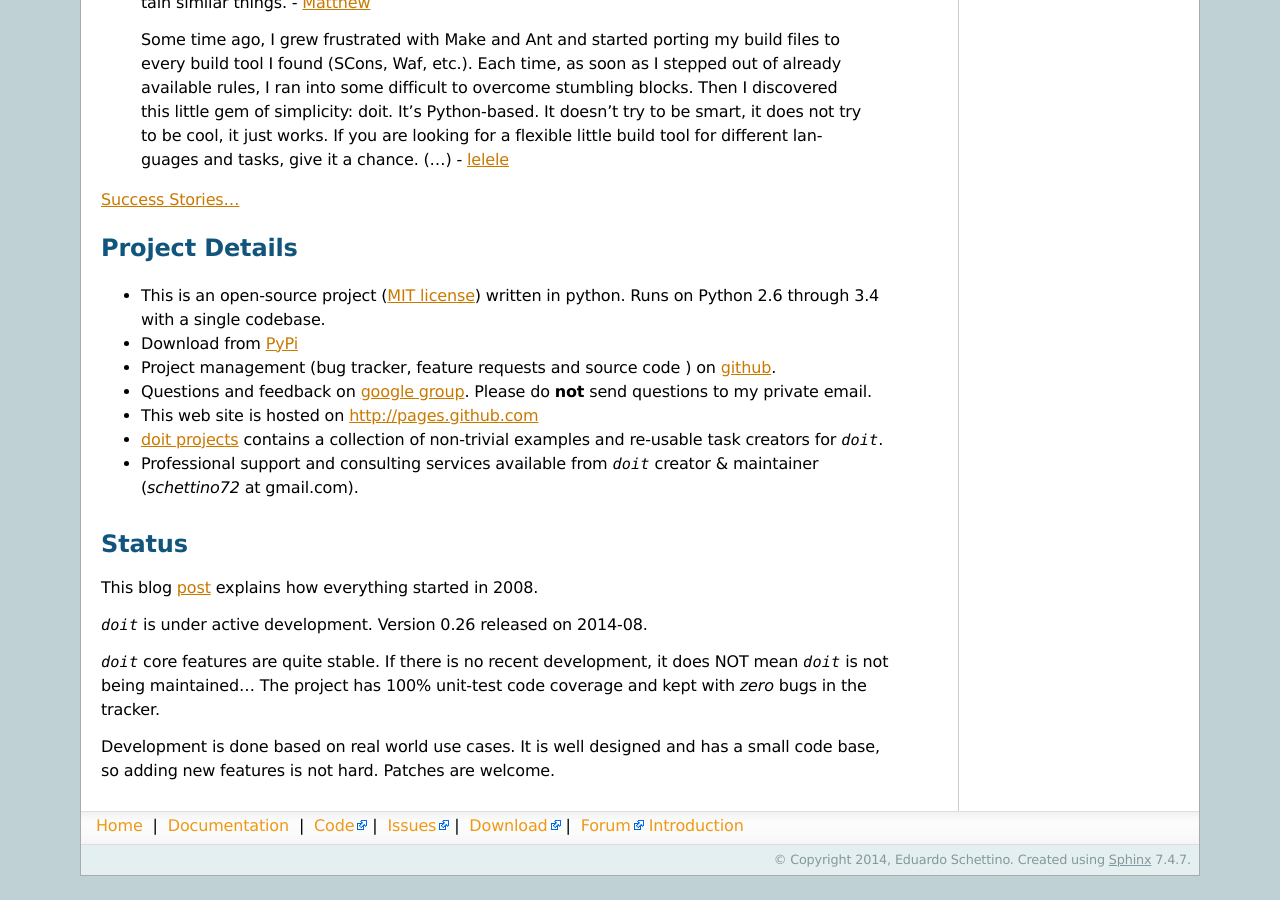
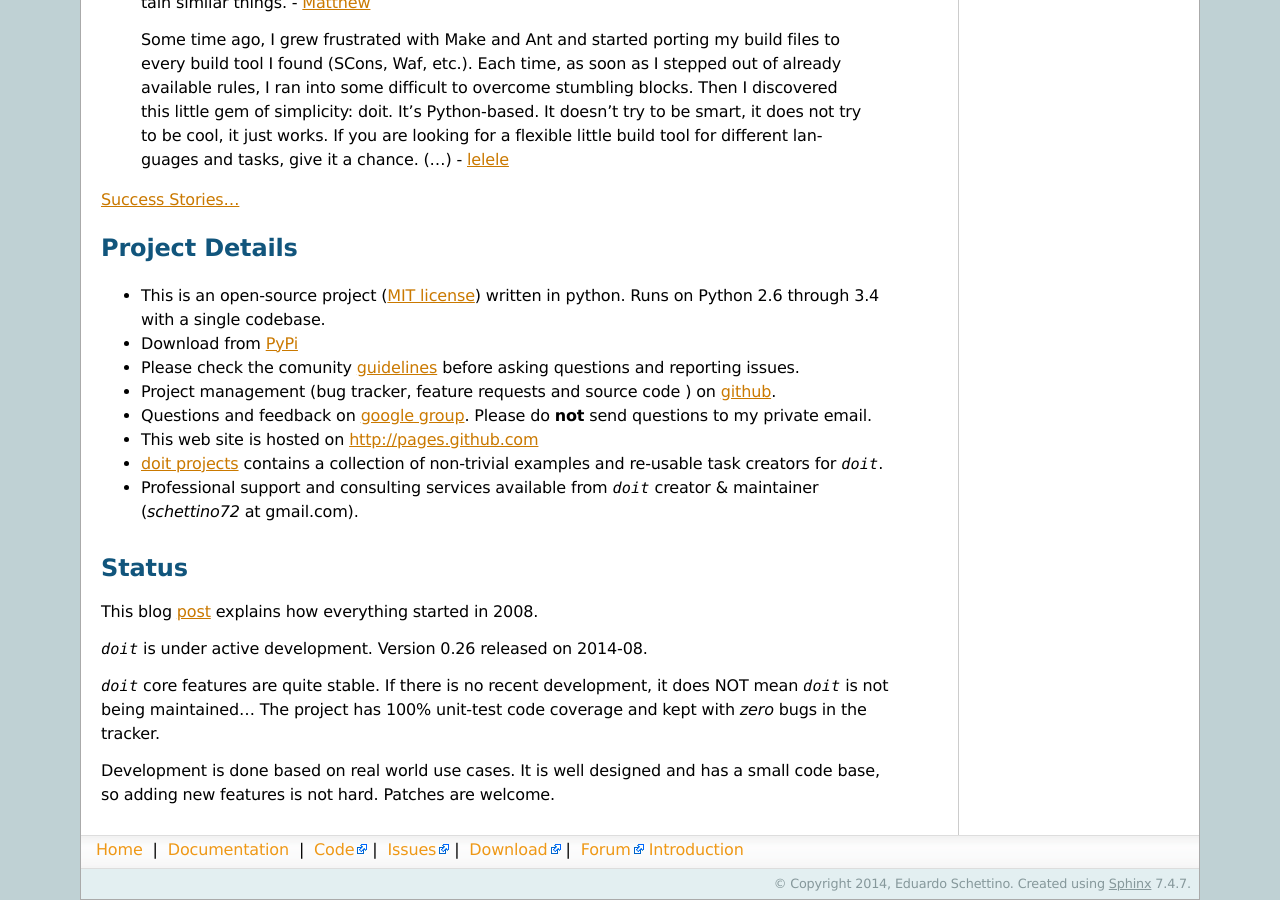
Before and after one commit to pydoit/doit, a Sphinx documentation site: the page built from doc/index.rst, in a window 1280 px wide and 900 px high, scrolled down 2490 px. Built offline with Sphinx 7.4.7, drawn with Linux system fonts in a browser that asks for light colours; before the commit the page ends 3366 px from its top, so only the background shows below that.

Commit message:
docs. add link to Contributing/comunity guidelines.

```diff
--- a/doc/index.rst
+++ b/doc/index.rst
@@ -133,6 +133,8 @@
 
 * Download from `PyPi <http://pypi.python.org/pypi/doit>`_
 
+* Please check the comunity `guidelines <https://github.com/pydoit/doit/blob/master/CONTRIBUTING.md>`_ before asking questions and reporting issues.
+
 * Project management (bug tracker, feature requests and source code ) on `github <https://github.com/pydoit/doit>`_.
 
 * Questions and feedback on `google group <http://groups.google.co.in/group/python-doit>`_. Please do **not** send questions to my private email.
```
